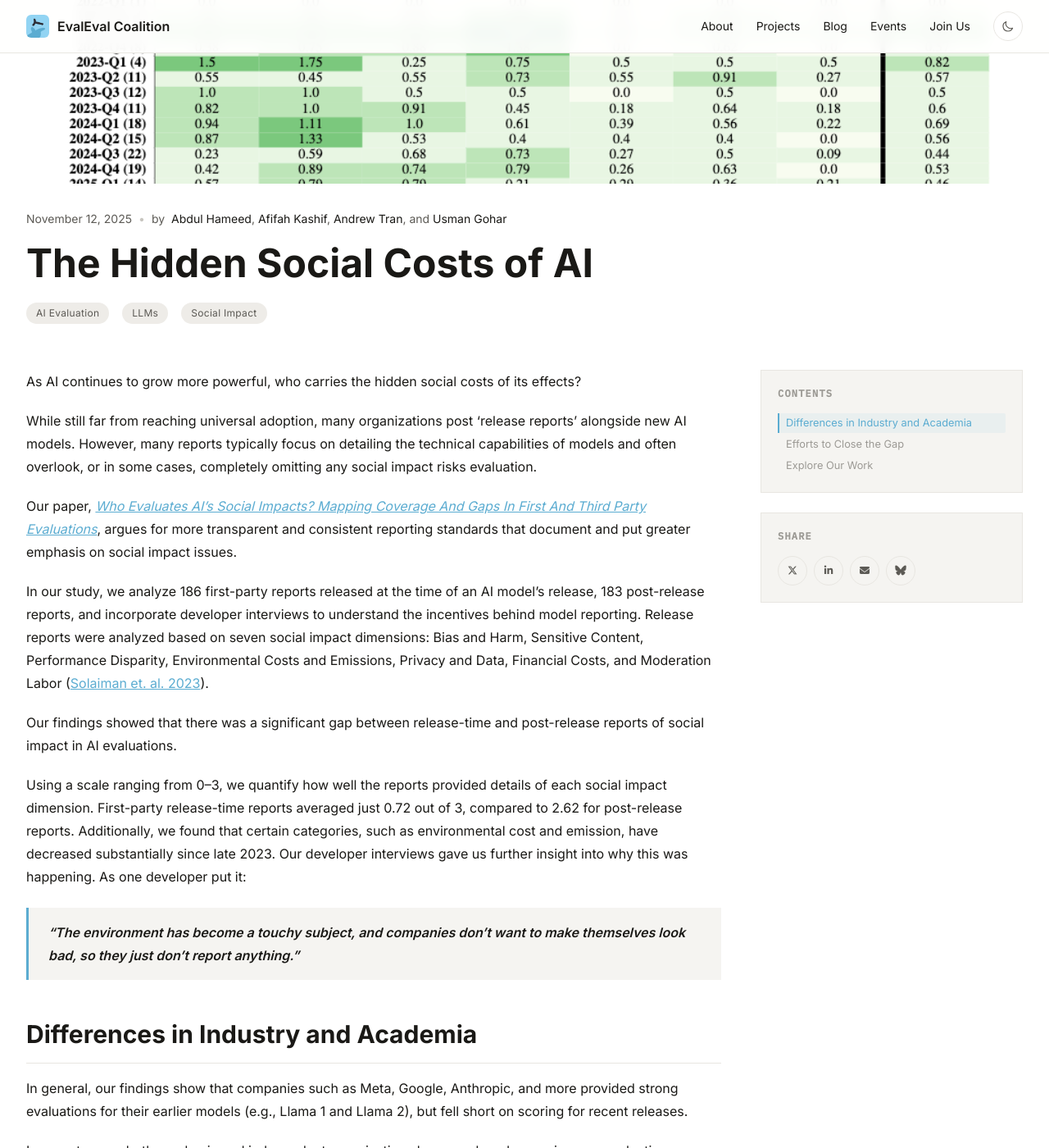
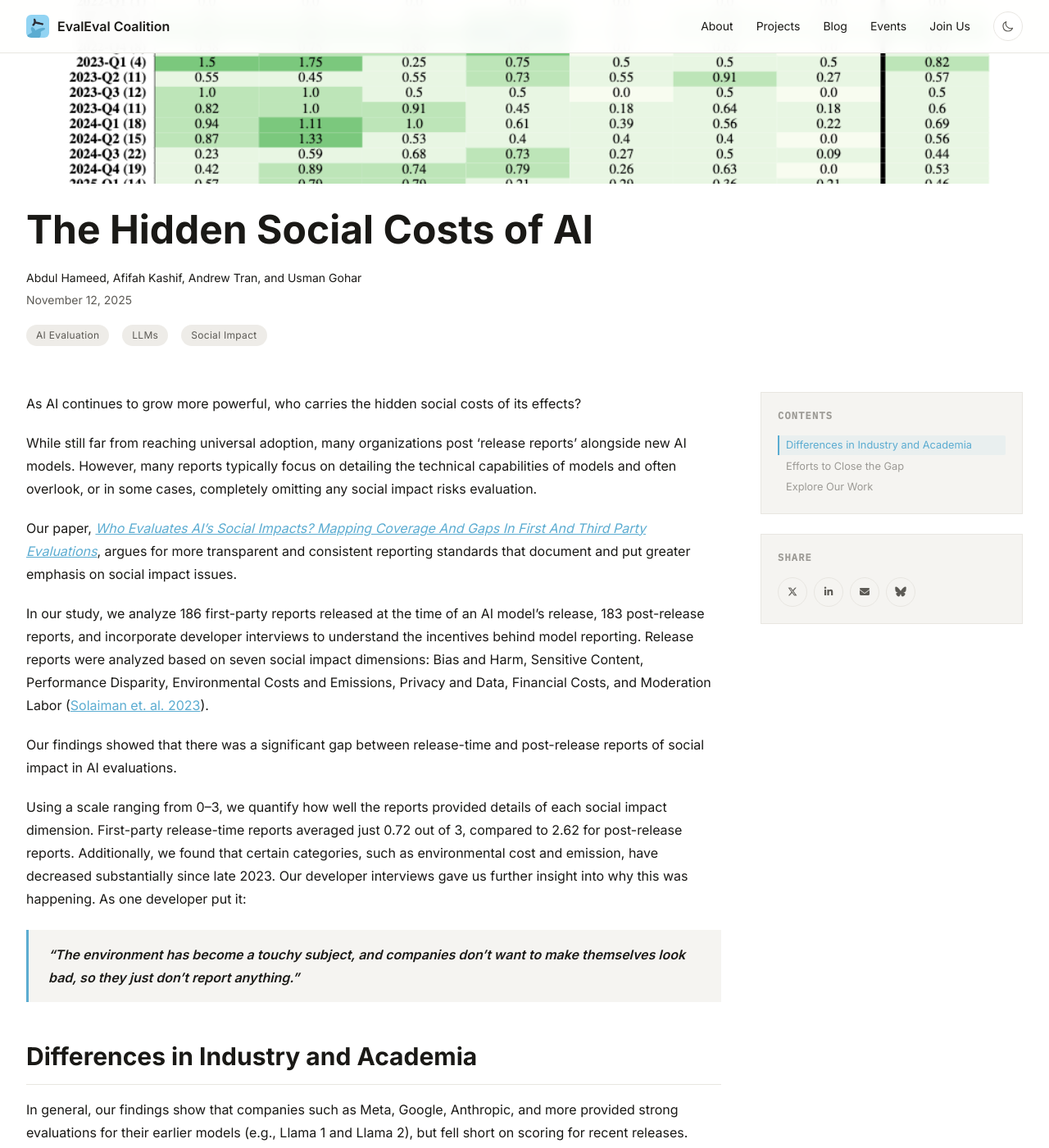
Before and after one commit to evaleval/evaleval.github.io, a Jekyll site: the page built from _posts/2025-11-12-hidden-cost-of-evals.md, in a window 1280 px wide and 1400 px high, scrolled down 288 px. Shown: the whole window at 82% size. Built offline with Jekyll 4.4.1, drawn with Linux system fonts in a browser that asks for light colours; nearby versions of some CDN libraries.

Commit message:
site fixes

```diff
--- a/_includes/head.html
+++ b/_includes/head.html
@@ -304,6 +304,21 @@
             color: var(--accent);
         }
 
+        .post-meta-stacked {
+            display: flex;
+            flex-direction: column;
+            align-items: flex-start;
+            gap: 0.35rem;
+        }
+
+        .post-authors-line {
+            color: var(--fg);
+        }
+
+        .post-date-line {
+            color: var(--fg-muted);
+        }
+
         /* ===== TAGS ===== */
         .post-tag {
             display: inline-flex;
--- a/_layouts/post.html
+++ b/_layouts/post.html
@@ -25,12 +25,13 @@
                 </div>
                 {% endif %}
 
+                <!-- Title -->
+                <h1 class="text-3xl md:text-4xl lg:text-5xl font-bold mb-6 leading-tight" style="color: var(--fg);">{{ page.title }}</h1>
+
                 <!-- Post Meta -->
-                <div class="post-meta mb-5">
-                    <time datetime="{{ page.date | date: '%Y-%m-%d' }}">{{ page.date | date: "%B %-d, %Y" }}</time>
+                <div class="post-meta post-meta-stacked mb-5">
                     {% if page.authors and page.authors.size > 0 %}
-                        <span style="color: var(--border-strong);">•</span>
-                        <span style="color: var(--fg-muted);">by</span>
+                        <div class="post-authors-line">
                             <span class="post-authors">
                                 {%- for author in page.authors -%}
                                     {%- unless forloop.first -%}
@@ -43,11 +44,10 @@
                                     {%- endif -%}
                                 {%- endfor -%}
                             </span>
+                        </div>
                     {% endif %}
+                    <time class="post-date-line" datetime="{{ page.date | date: '%Y-%m-%d' }}">{{ page.date | date: "%B %-d, %Y" }}</time>
                 </div>
-
-                <!-- Title -->
-                <h1 class="text-3xl md:text-4xl lg:text-5xl font-bold mb-6 leading-tight" style="color: var(--fg);">{{ page.title }}</h1>
 
                 <!-- Tags -->
                 {% if page.tags.size > 0 %}
```
Lines whose indentation alone changed are shown as unchanged.
